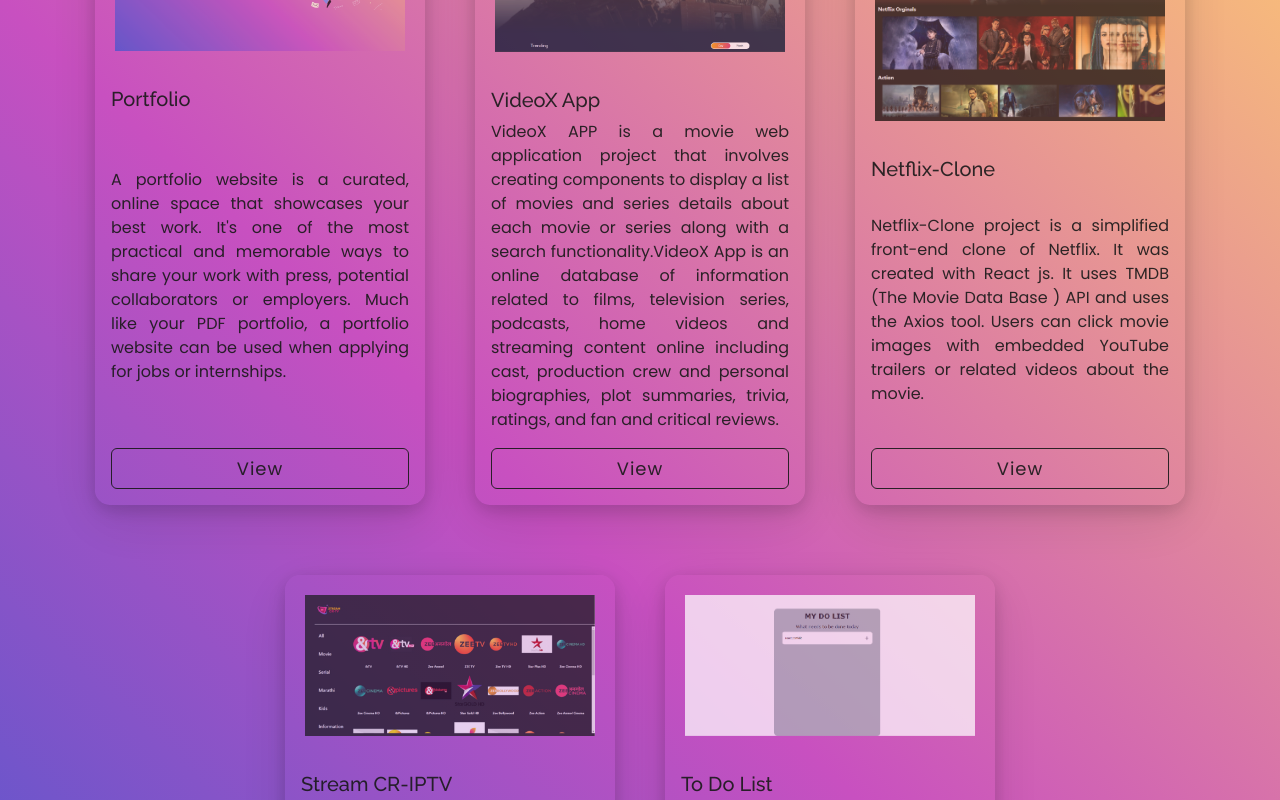
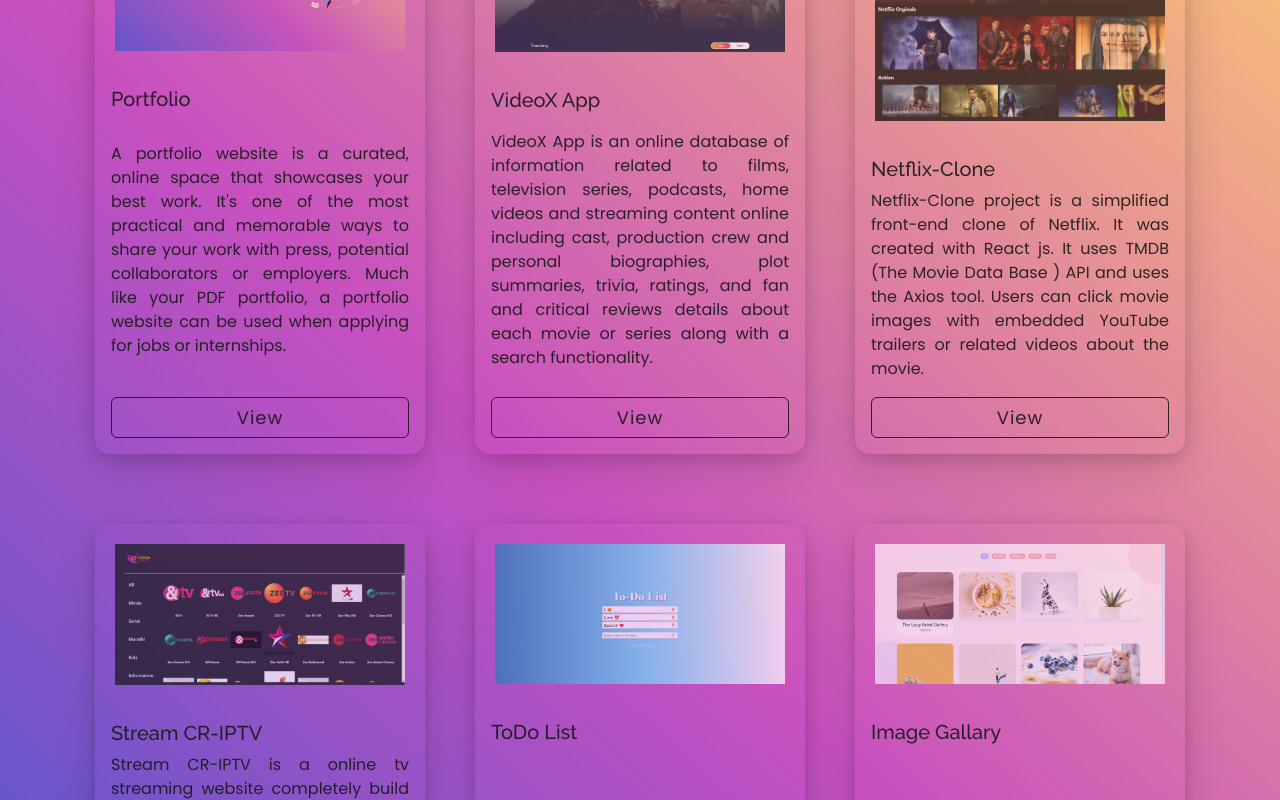
Before and after one commit to CodesRahul96/portfolio, a React (Create React App) app: page /project in a window 1280 px wide. Shown: the part 220-1020 px from the top of the page. Built offline with nearby package versions, Linux system fonts and the light colour scheme.

Commit message:
image Gallary updated

```diff
--- a/src/components/Homepage/Homepage.js
+++ b/src/components/Homepage/Homepage.js
@@ -1,6 +1,6 @@
 import React from 'react'
 import '../../pages/style.css';
-import { Container, Row, Col } from 'react-bootstrap'
+import {  Row, Col } from 'react-bootstrap'
 import Text from './Text'
 import {
   AiFillGithub,
--- a/src/components/Projectlist/Projectlist.js
+++ b/src/components/Projectlist/Projectlist.js
@@ -6,8 +6,8 @@
 import StreamCR from '../../Assets/cr-tv.png'
 import netfliximage from '../../Assets/React-App-netflix-clone.png'
 import Portfolio from '../../Assets/potfolio.png'
-import charlespizza from '../../Assets/Charlestown-Pizza.png'
-import todolist from '../../Assets/todolist.png'
+import ToDoList from '../../Assets/todolist.png'
+import ImageGallary from '../../Assets/ImageGallary.png'
 
 function Projectlist() {
   return (
@@ -32,7 +32,7 @@
                 isBlog={false}
                 title="VideoX App"
                 description="
-                VideoX APP is a movie web application project that involves creating components to display a list of movies and series details about each movie or series along with a search functionality.VideoX App is an online database of information related to films, television series, podcasts, home videos and streaming content online including cast, production crew and personal biographies, plot summaries, trivia, ratings, and fan and critical reviews."
+                VideoX App is an online database of information related to films, television series, podcasts, home videos and streaming content online including cast, production crew and personal biographies, plot summaries, trivia, ratings, and fan and critical reviews details about each movie or series along with a search functionality."
                 ghLink="https://videox.netlify.app/"
               />
             </Col>
@@ -60,24 +60,25 @@
 
             <Col md={4} className="project-card">
               <ProjectCard
-                imgPath={todolist}
+                imgPath={ToDoList}
                 isBlog={false}
-                title="To Do List"
+                title="ToDo List"
                 description=" To-Do App that build will allow a user to add a task to a list of to-do items. Once the task is added, the user will be able to delete it as completed once it has done."
-                ghLink="https://github.com/coderrahul-github"
+                ghLink="https://codesrahul-todolist.netlify.app/"
 
               />
             </Col>
 
-            {/* <Col md={4} className="project-card">
+            <Col md={4} className="project-card">
               <ProjectCard
-                imgPath={olximage}
+                imgPath={ImageGallary}
                 isBlog={false}
-                title="Olx-Clone"
-                description="Olx-clone builds with react js. using firebase as a backend and deploying in firebase. Olx-Clone is a potential classified advertisement website that categorizes objects in a user-friendly manner & displays them as advertisements.. Classifieds can be posted that involve selling, and buying using React-router, context, react hooks."
-                ghLink="https://github.com/coderrahul-github"
+                title="Image Gallary"
+                description="Image Gallary is an image gallery is a collection of images that are organized in a specific way. Image galleries can be used to store and display pictures.."
+                ghLink="https://codesrahul-imagegallary.netlify.app/"
               />
-            </Col> */}
+            </Col>
+
           </Row>
         </Container>
       </Container>
```
Also changed, not shown: src/Assets/ImageGallary.png (added), src/Assets/todolist.png.
